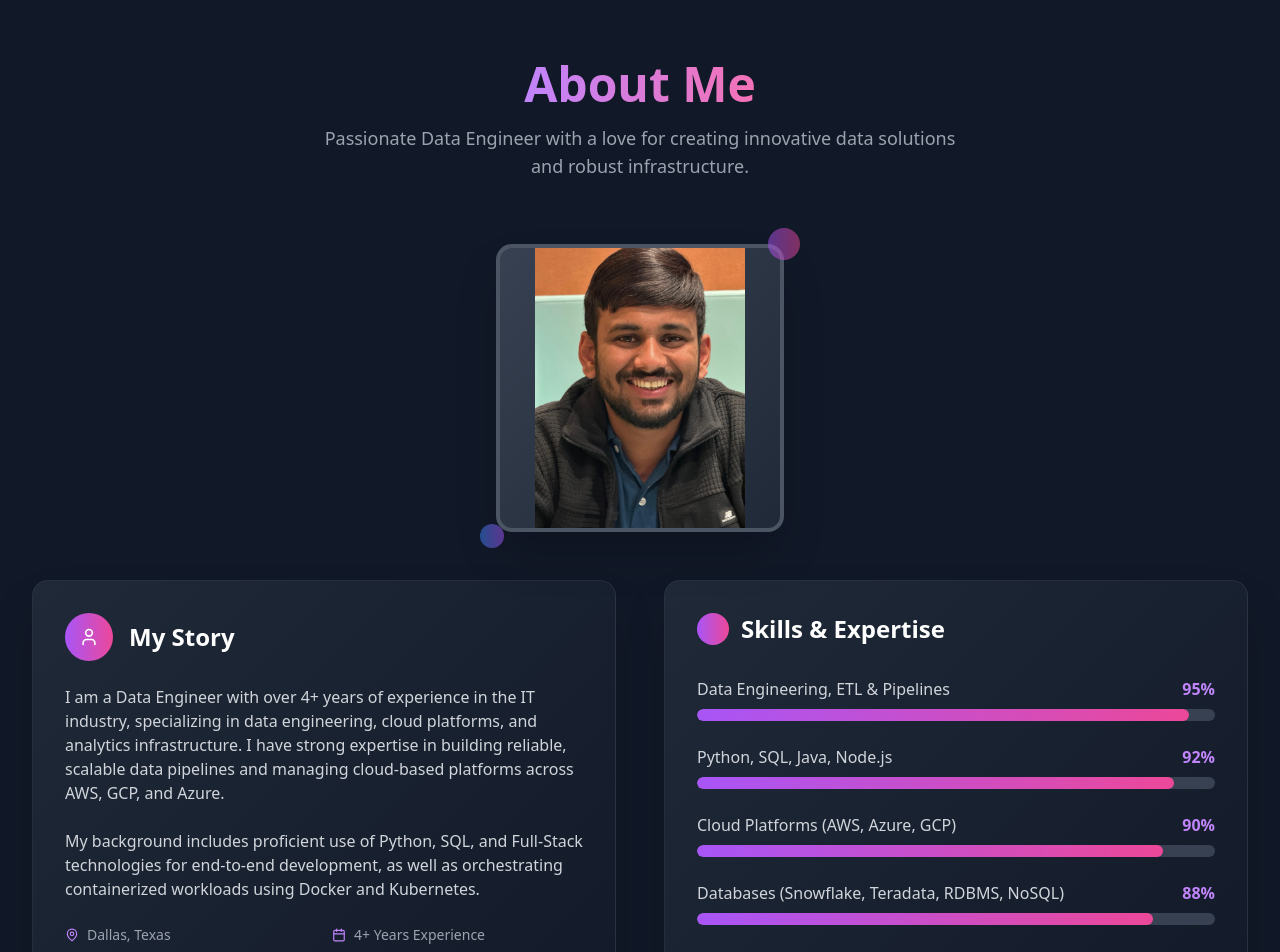
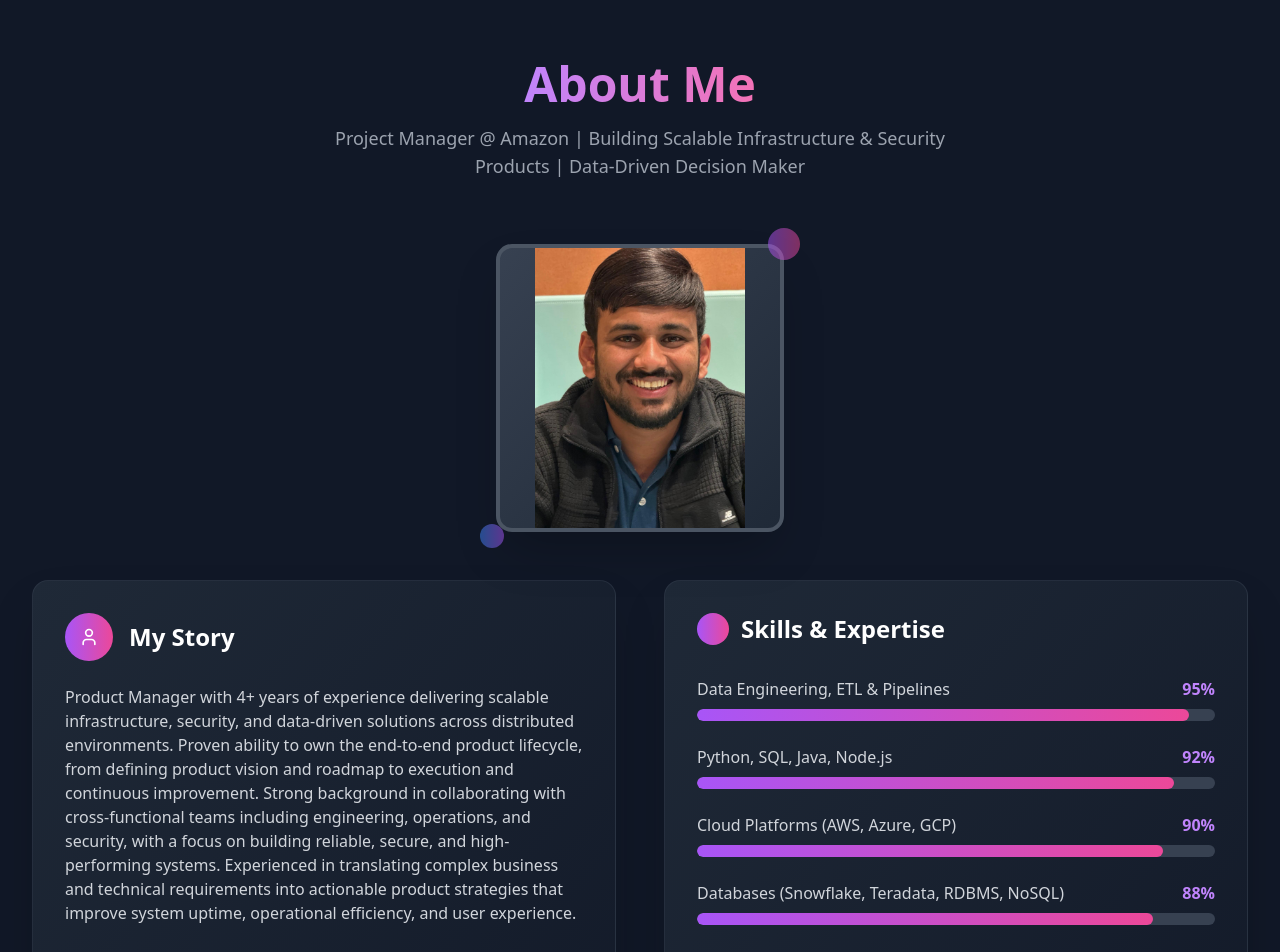
Before and after one commit to 121810318013-cyber/Template-Portfolio, a React (Vite) app: page / in a window 1280 px wide. Shown: the part 820-1772 px from the top of the page. Built offline with nearby package versions, Linux system fonts and the light colour scheme.

Commit message:
Update About.tsx

```diff
--- a/src/components/About.tsx
+++ b/src/components/About.tsx
@@ -183,8 +183,7 @@ const About = () => {
             </span>
           </h2>
           <p className="text-gray-400 text-base sm:text-lg max-w-2xl mx-auto px-4">
-            Passionate Data Engineer with a love for creating innovative data
-            solutions and robust infrastructure.
+            Project Manager @ Amazon | Building Scalable Infrastructure & Security Products | Data-Driven Decision Maker
           </p>
         </div>
 
@@ -217,16 +216,12 @@ const About = () => {
             </div>
 
             <p className="text-gray-300 leading-relaxed mb-6 text-sm sm:text-base">
-              I am a Data Engineer with over 4+ years of experience in the IT
-              industry, specializing in data engineering, cloud platforms, and
-              analytics infrastructure. I have strong expertise in building
-              reliable, scalable data pipelines and managing cloud-based
-              platforms across AWS, GCP, and Azure.
+             Product Manager with 4+ years of experience delivering scalable infrastructure, security, and data-driven solutions across distributed environments. Proven ability to own the end-to-end product lifecycle, from defining product vision and roadmap to execution and continuous improvement.
+
+Strong background in collaborating with cross-functional teams including engineering, operations, and security, with a focus on building reliable, secure, and high-performing systems. Experienced in translating complex business and technical requirements into actionable product strategies that improve system uptime, operational efficiency, and user experience.
             </p>
             <p className="text-gray-300 leading-relaxed mb-6 text-sm sm:text-base">
-              My background includes proficient use of Python, SQL, and Full-Stack
-              technologies for end-to-end development, as well as orchestrating
-              containerized workloads using Docker and Kubernetes.
+              Skilled in cloud platforms, analytics, and infrastructure products, with a data-driven mindset to prioritize features, measure success, and drive impact. Adept at stakeholder management, agile methodologies, and delivering solutions that align business goals with customer needs.
             </p>
 
             <div className="grid grid-cols-1 sm:grid-cols-2 gap-3 sm:gap-4 mb-6">
```
